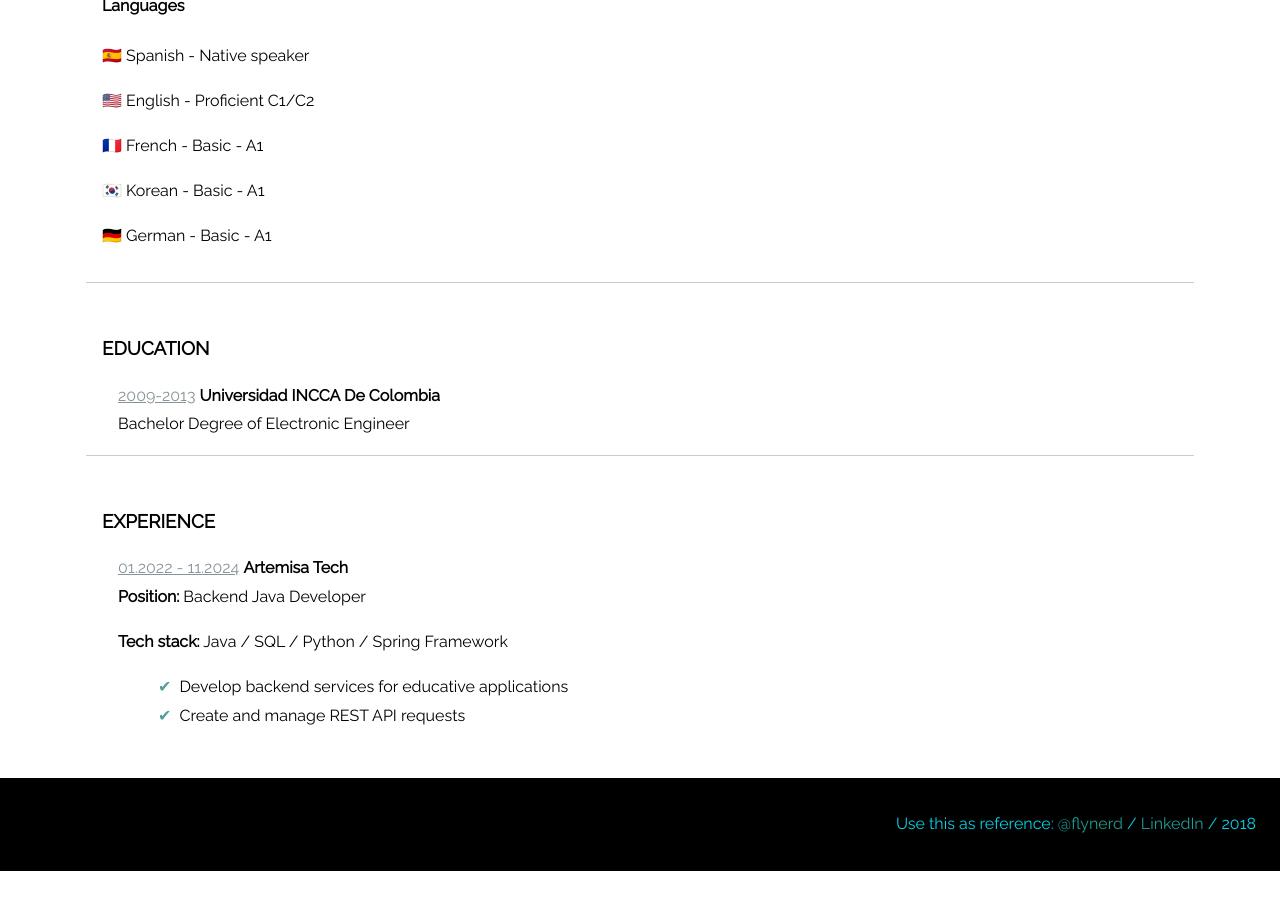
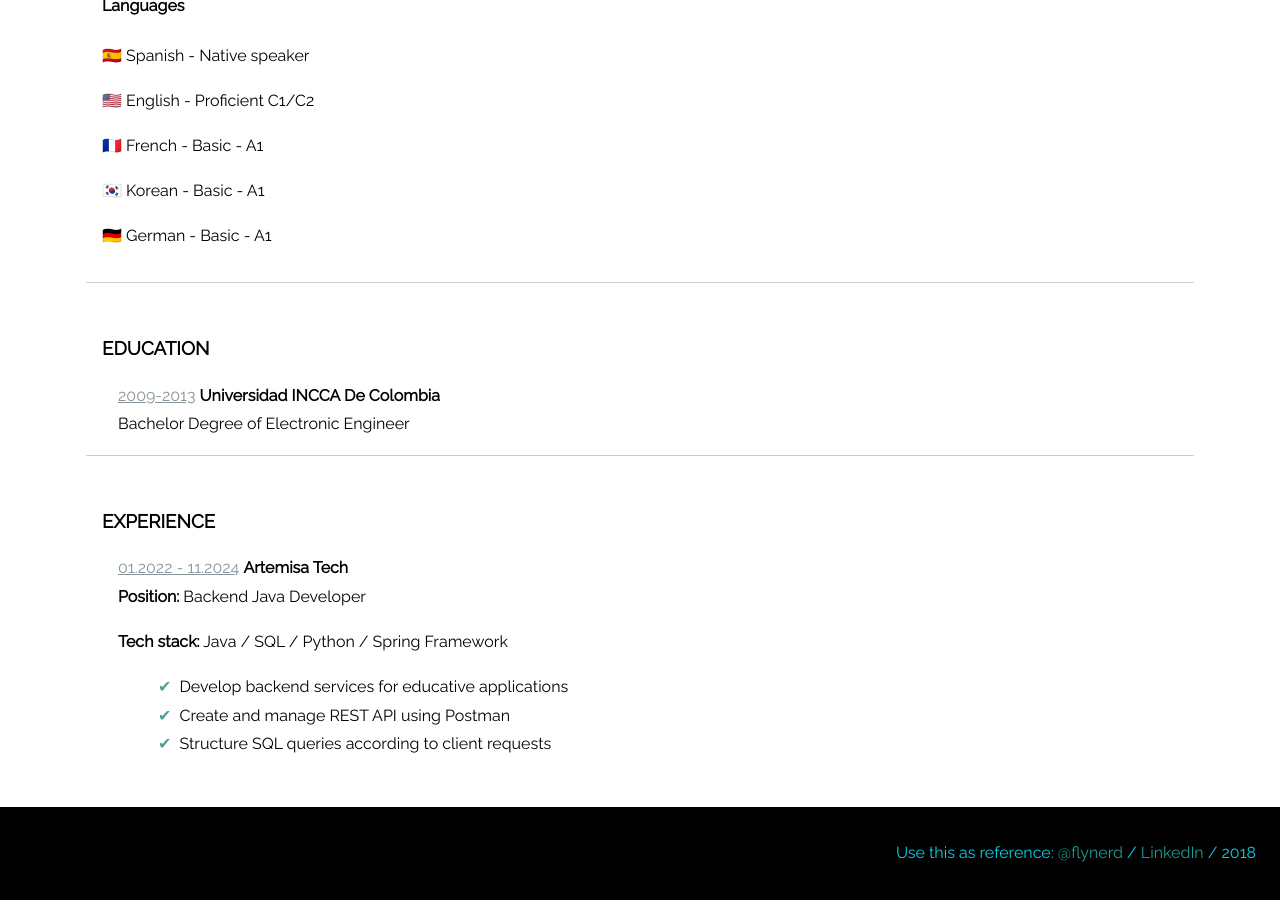
Before and after one commit to galvisjuanc/galvisjuanc.github.io, a Jekyll site: the page index.html, which Jekyll copies as it is, in a window 1280 px wide and 900 px high, scrolled down 1212 px. Built offline with Jekyll 4.4.1, drawn with Linux system fonts in a browser that asks for light colours; nearby versions of some CDN libraries; before the commit the page ends 2083 px from its top, so only the background shows below that.

Commit message:
Update Job Description

```diff
--- a/index.html
+++ b/index.html
@@ -112,7 +112,8 @@
                 <p><strong>Tech stack:</strong> Java / SQL / Python / Spring Framework</p>
                 <ul class="job-description">
                     <li>Develop backend services for educative applications</li>
-                    <li>Create and manage REST API requests</li>
+                    <li>Create and manage REST API using Postman</li>
+                    <li>Structure SQL queries according to client requests</li>
                 </ul>
             </div>
         </article>
```
